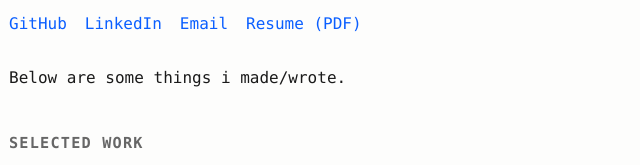
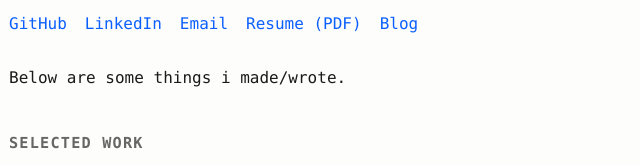
Before and after one commit to mikeycantcode/resume, a plain HTML site: page index.html in a window 1280 px wide. Shown: the part 363-528 px from the top of the page, 331-971 px from the left. Drawn offline with Linux system fonts and the light colour scheme.

Commit message:
Add Blog link next to resume
Co-Authored-By: Claude Opus 5.5 (1M context) <noreply@anthropic.com>

```diff
--- a/index.html
+++ b/index.html
@@ -43,6 +43,7 @@
     <li><a href="https://linkedin.com/in/mikehakiz">LinkedIn</a></li>
     <li><a href="mailto:mhakizu1@gmail.com">Email</a></li>
     <li><a href="resume.pdf">Resume (PDF)</a></li>
+    <li><a href="#blog">Blog</a></li>
   </ul>
 
   <p style="margin-top:28px">Below are some things i made/wrote.</p>
@@ -139,7 +140,7 @@
     <span>CI/CD + artifact distribution for 600+ apps bank-wide: cross-account production migration with live federation sync, 24/7 on-call.</span>
   </div>
 
-  <h2>Blog</h2>
+  <h2 id="blog">Blog</h2>
   <p class="muted">First post coming soon.</p>
 
   <h2>Activity</h2>
```
